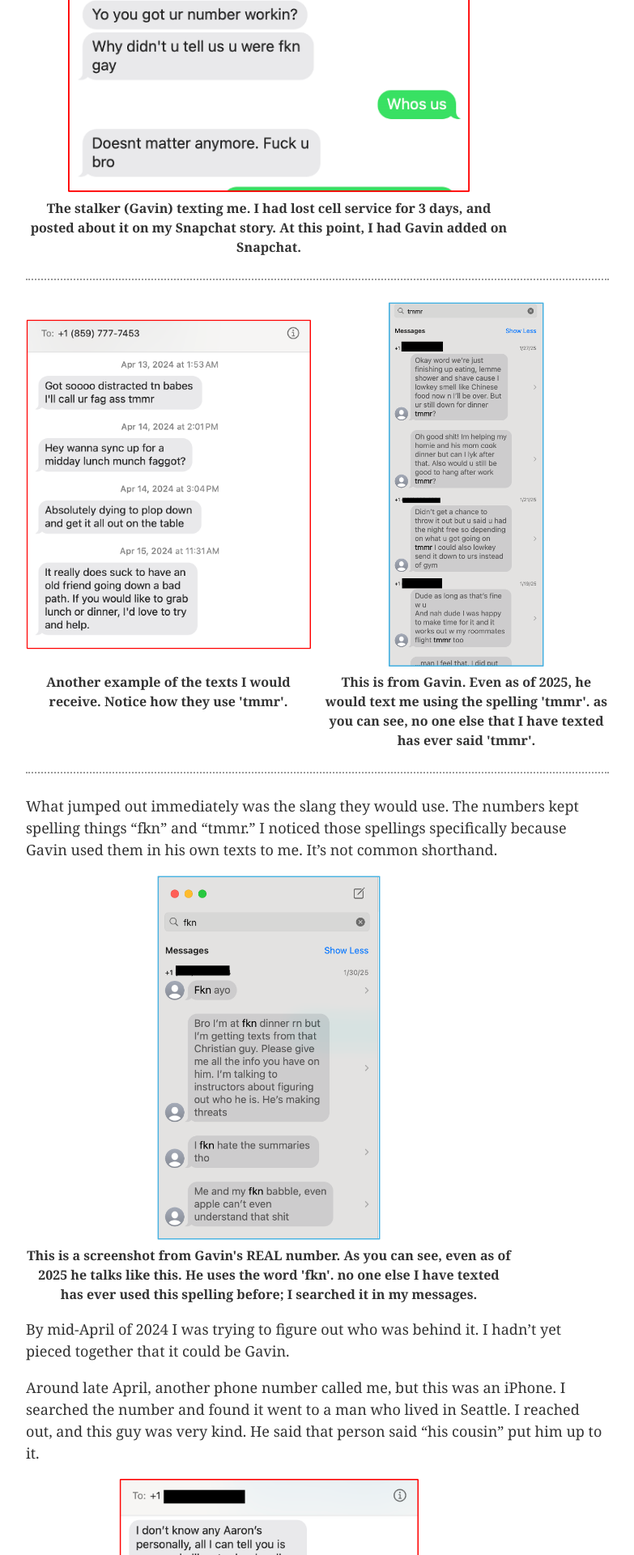
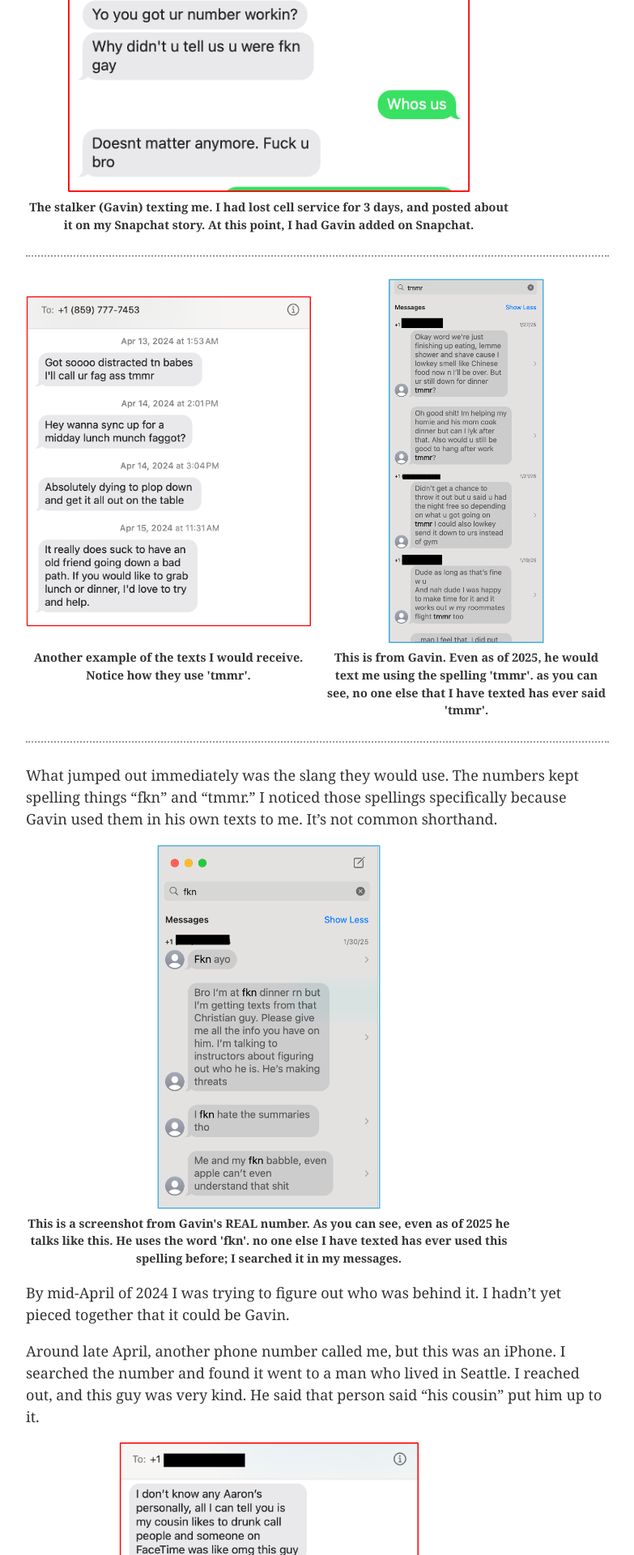
Before and after one commit to 0sps/sullivan.mx, a Jekyll site: the page built from _posts/2026-04-01-Gavin-Grier-stalker.md, in a window 1280 px wide. Shown: the part 1943-3863 px from the top of the page at 81% size, without its empty margins (248-1031 px from the left). Built offline with Jekyll 4.4.1, drawn with Linux system fonts in a browser that asks for light colours.

Commit message:
Update extra.css

```diff
--- a/assets/css/extra.css
+++ b/assets/css/extra.css
@@ -19,7 +19,7 @@ figure img, figure video {
   box-shadow: 0em 0em 0.5em #999;
 }
 figcaption {
-  font-size: medium;
+  font-size: 0.9rem;
   font-weight: 600;
 }
 table {
```
